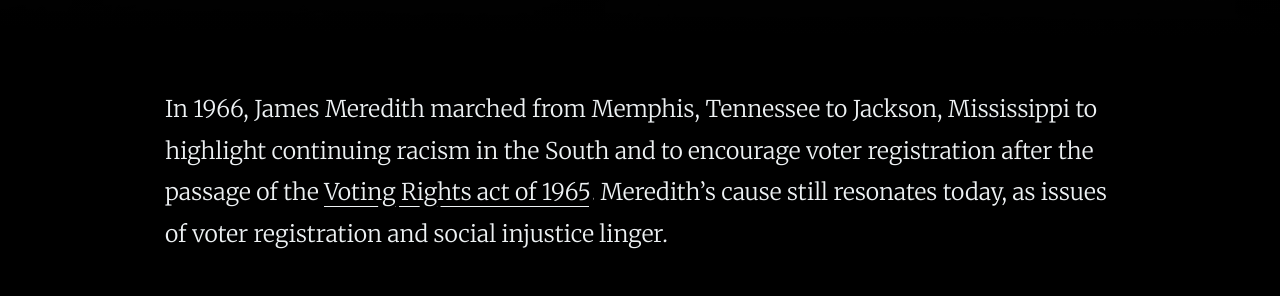
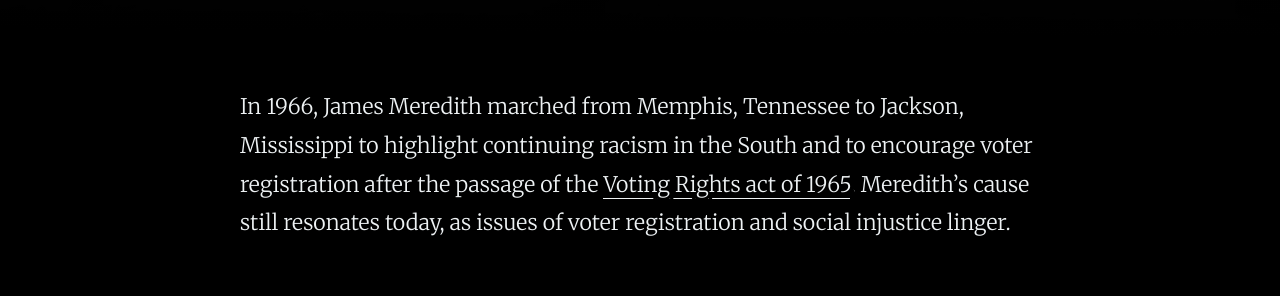
Before and after one commit to andrewmillen/a-call-to-courage, a plain HTML site: page index.html in a window 1280 px wide. Shown: the part 2812-3108 px from the top of the page. Drawn offline with nearby package versions, Linux system fonts and the light colour scheme.

Commit message:
Text size and container width change that I've always wanted to do

```diff
--- a/scss/style.scss
+++ b/scss/style.scss
@@ -63,7 +63,7 @@ body {
 }
 
 .container-narrow {
-  max-width: 1050px;
+  max-width: 900px;
 }
 
 @media screen and (max-width: 480px) {
@@ -121,7 +121,7 @@ h6 {
 
 p {
   line-height: 1.8;
-  font-size: 1.44rem;
+  font-size: 1.34rem;
   font-weight: 300;
   margin: 0;
   a {
```
Also changed, not shown: css/style.css, 1 other file.
